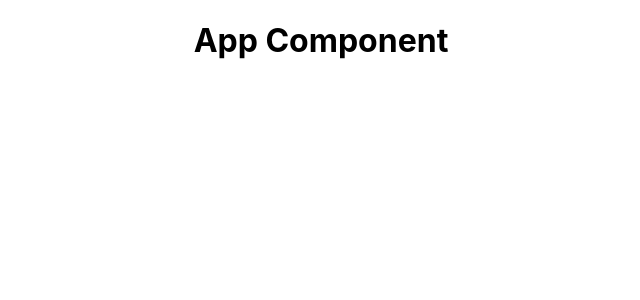
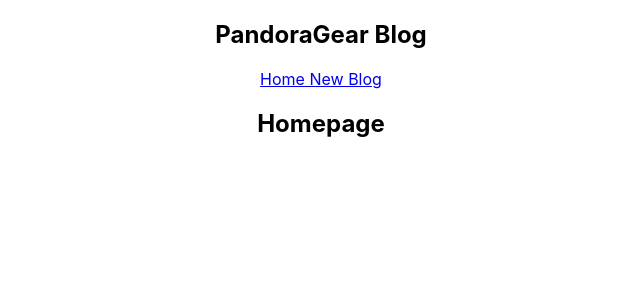
Before and after one commit to andydangit/Ninja-Modern-React, a React (Create React App) app: page / in a window 1280 px wide. Shown: the top 300 px of the page, without its empty margins (319-959 px from the left). Built offline with nearby package versions, Linux system fonts and the light colour scheme.

Commit message:
Add inital files for homepage

```diff
--- a/src/App.js
+++ b/src/App.js
@@ -1,10 +1,13 @@
 import "./App.css";
+import Navbar from './Component/Navbar';
+import Home from './Component/pages/Home';
 
 function App() {
   return (
     <div className="App">
+      <Navbar />
       <div className="content">
-        <h1> App Component </h1>
+        <Home />
       </div>
     </div>
   );
--- a/src/Component/Navbar.js
+++ b/src/Component/Navbar.js
@@ -1,7 +1,16 @@
 import React from "react";
 
 const Navbar = () => {
-    return (  );
+    return (
+        <nav className="navbar">
+            <h1> PandoraGear Blog  </h1>
+            <div className="links">
+                <a href="/"> Home</a>
+                <a href="/create"> New Blog</a>
+                </div>
+        </nav>
+     );
+
 }
 
 export default Navbar;
--- /dev/null
+++ b/src/Component/pages/Home.js
@@ -0,0 +1,11 @@
+import React from 'react';
+
+const  Home = () => {
+    return (
+        <div className="home">
+            <h2> Homepage</h2>
+        </div>
+    );
+}
+
+export default Home;
```
